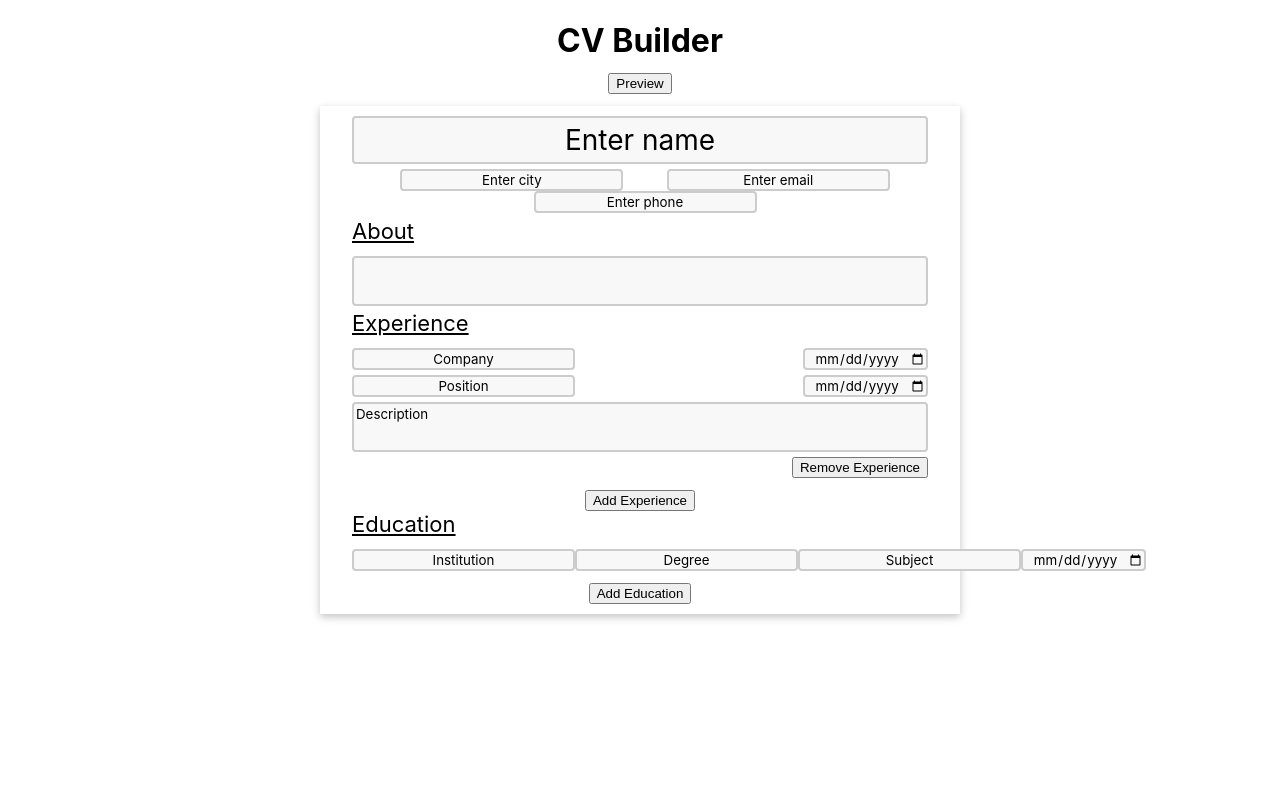
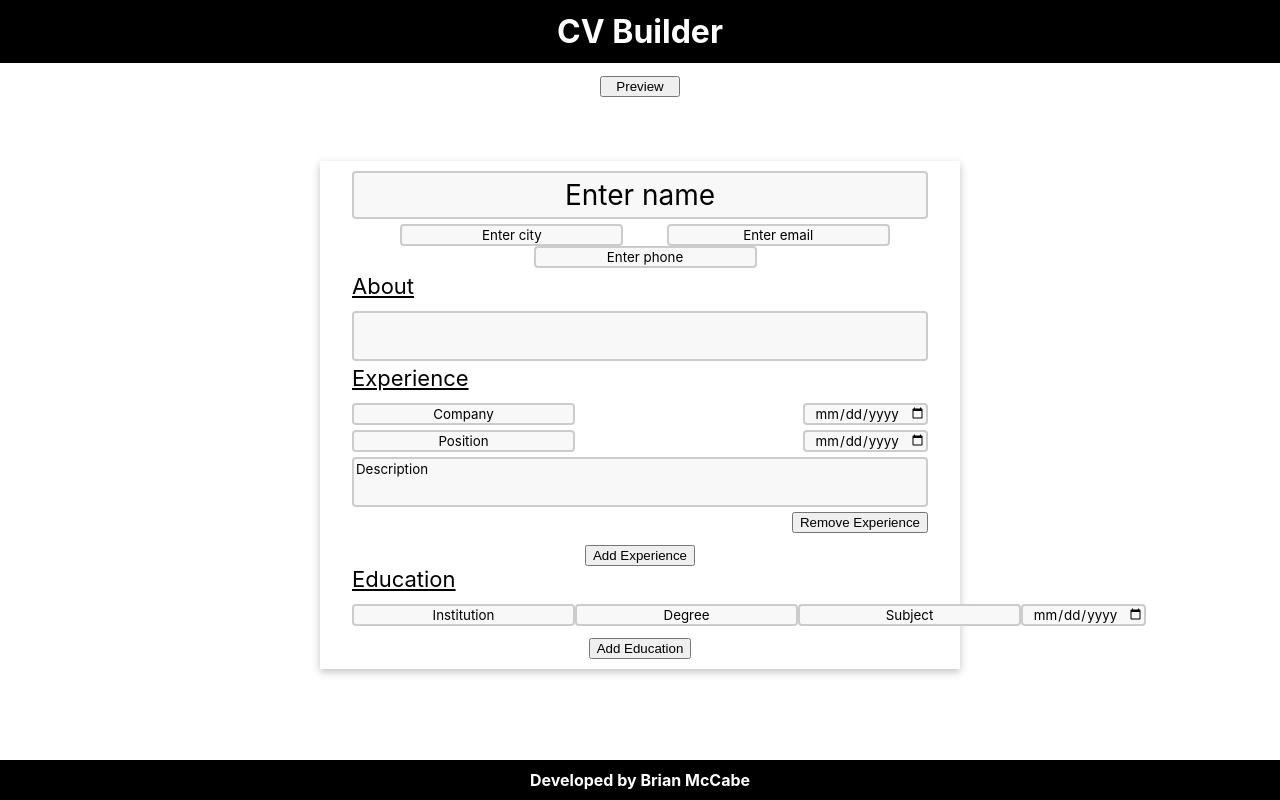
Before and after one commit to bmccabe96/cv-project, a React (Create React App) app: page / in a window 1280 px wide. Built offline with nearby package versions, Linux system fonts and the light colour scheme.

Commit message:
Added footer

```diff
--- a/package.json
+++ b/package.json
@@ -9,6 +9,7 @@
     "react": "^17.0.2",
     "react-dom": "^17.0.2",
     "react-scripts": "5.0.0",
+    "react-to-print": "^2.14.4",
     "uniqid": "^5.4.0",
     "web-vitals": "^2.1.4"
   },
--- a/src/App.js
+++ b/src/App.js
@@ -4,6 +4,7 @@ import Profile from "./components/Profile";
 import About from "./components/About";
 import ExperienceList from "./components/ExperienceList";
 import Education from "./components/Education";
+import Footer from "./components/Footer";
 import "./styles/app.css"
 
 
@@ -34,9 +35,12 @@ class App extends Component {
   render() {
     return (
       <div className="all-content">
-        <Header />
-        <div className="edit-btn-container">
-          <button className="edit-btn" onClick={this.changeMode}>{!this.state.editMode ? "Edit" : "Preview"}</button>
+        <div>
+          <Header />
+          <div className="edit-btn-container">
+            <button className="edit-btn" onClick={this.changeMode}>{!this.state.editMode ? "Edit" : "Preview"}</button>
+            <button className={(this.state.editMode ? "hidden" : "visible") + " print-btn"}>Print</button>
+          </div>
         </div>
         <div className="cv-content">
           <Profile editMode={this.state.editMode} />
@@ -44,6 +48,7 @@ class App extends Component {
           <ExperienceList editMode={this.state.editMode} />
           <Education editMode={this.state.editMode} />
         </div>
+        <Footer />
       </div>
     )
   }
--- /dev/null
+++ b/src/components/Footer.js
@@ -0,0 +1,13 @@
+import React, { Component } from "react";
+
+class Footer extends Component {
+  render() {
+    return (
+      <div>
+        <h4 className="footer">Developed by Brian McCabe</h4>
+      </div>
+    );
+  }
+}
+
+export default Footer;
--- a/src/styles/app.css
+++ b/src/styles/app.css
@@ -3,10 +3,28 @@ html, body {
   box-sizing: border-box;
   font-family:-apple-system, BlinkMacSystemFont, 'Segoe UI', Roboto, Oxygen, Ubuntu, Cantarell, 'Open Sans', 'Helvetica Neue', sans-serif;
 }
+.all-content {
+  display: flex;
+  flex-direction: column;
+  justify-content: space-between;
+  min-height: 100vh;
+}
+.title {
+  color: white;
+  font-weight: bold;
+  background-color: black;
+  margin: 0;
+  padding: 12px 0;
+  width: 100%;
+}
 .title, .edit-btn-container {
   text-align: center;
-  margin-left: auto;
+  align-self: center;
   margin-bottom: 12px;
+}
+.edit-btn, .print-btn {
+  width: 80px;
+  margin: 0 8px;
 }
 
 .cv-content {
@@ -123,3 +141,17 @@ textarea {
 .education-graduation {
   text-align: right;
 }
+
+.footer {
+  width: 100%;
+  background-color: black;
+  color: white;
+  font-weight: bold;
+  margin: 0;
+  text-align: center;
+  padding: 10px 0;
+}
+
+.hidden {
+  display: none;
+}
```
Also changed, not shown: 1 other file (tests, documents, lock files or other folders).
